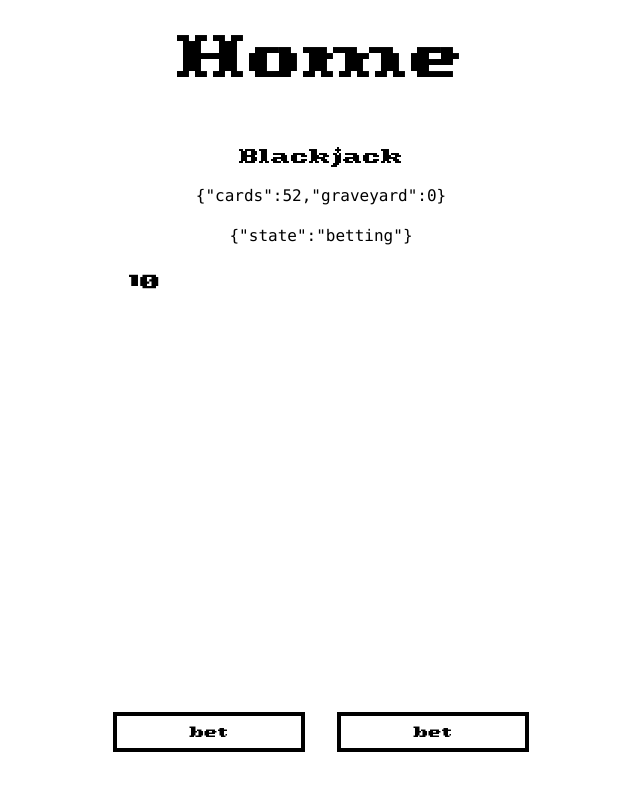
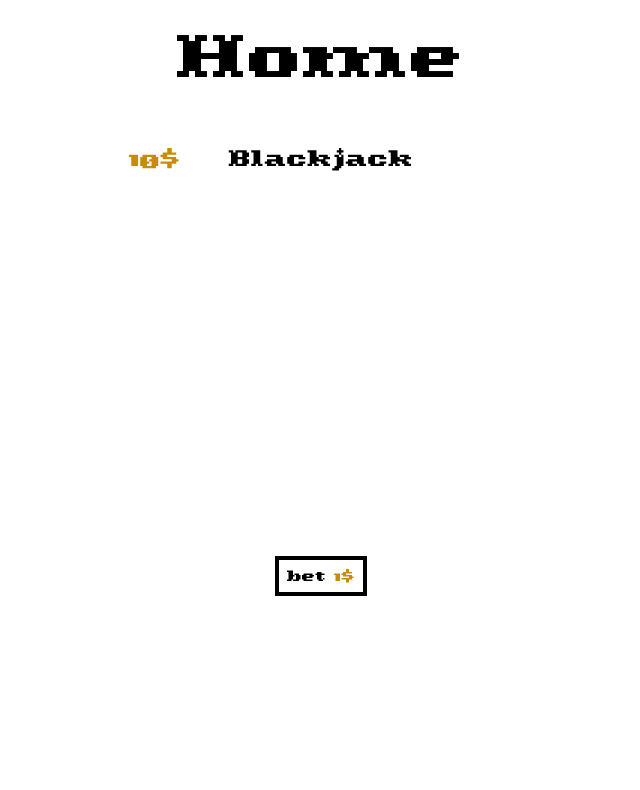
Before and after one commit to Pierniki/thecardslinger, a React (Create React App) app: page / in a window 1280 px wide. Shown: the top 790 px of the page, without its empty margins (319-959 px from the left). Built offline with nearby package versions, Linux system fonts and the light colour scheme.

Commit message:
feat: add spliting, add money display

```diff
--- a/src/components/Blackjack.tsx
+++ b/src/components/Blackjack.tsx
@@ -3,8 +3,9 @@ import { blackjackLoop, getPossibleCardsValue } from 'engine/blackjack'
 import _ from 'lodash'
 import React, { useEffect } from 'react'
 import { useAppDispatch, useAppSelector } from 'state'
-import { act, bet, doubleDown, hit, stand } from 'state/blackjackSlice'
+import { act, bet, doubleDown, hit, split, stand } from 'state/blackjackSlice'
 import { addMoney, removeMoney } from 'state/playerSlice'
+import { MoneyDisplay } from './MoneyDisplay'
 
 interface Props {}
 
@@ -22,9 +23,13 @@ export const Blackjack: React.FC<Props> = (props) => {
   const canDD = (handIdx: number) =>
     canHit(handIdx) &&
     money > blackjack.hands[handIdx].bet &&
-    blackjack.hands[handIdx].cards.length === 1
+    blackjack.hands[handIdx].cards.length === 2
   const showDealerCard =
     blackjack.state === 'dealerTurn' || blackjack.state === 'payout'
+  const canSplit = (handIdx: number) =>
+    canDD(handIdx) &&
+    blackjack.hands[handIdx].cards[0].value ===
+      blackjack.hands[handIdx].cards[1].value
 
   const awardWinnings = (idx: number, val: number) =>
     dispatch(addMoney({ amount: val }))
@@ -39,19 +44,13 @@ export const Blackjack: React.FC<Props> = (props) => {
 
   return (
     <div className="w-full text-center my-16 flex flex-col gap-4 items-center">
-      <p>Blackjack</p>
-      <code>
-        {JSON.stringify({
-          cards: blackjack.deck.cards.length,
-          graveyard: blackjack.deck.graveyard.length,
-        })}
-      </code>
-      <code>{JSON.stringify({ state: blackjack.state })}</code>
-
-      <div className="w-full max-w-sm h-32 flex justify-start gap-8">
-        <h4 className="text-lg">{money}</h4>
+      <div className="w-full max-w-sm  flex justify-center items-start gap-8 relative mb-8">
+        <div className="absolute left-0 ">
+          <MoneyDisplay money={money} />
         </div>
-      <div className="w-full max-w-sm  flex justify-center items-center gap-8 mb-16">
+        <p className="text-lg">Blackjack</p>
+      </div>
+      <div className="w-full max-w-sm  flex justify-center items-center gap-8 mb-8">
         <div className="absolute mr-48">
           {blackjack.dealer.cards.length > 0 && (
             <span
@@ -74,7 +73,8 @@ export const Blackjack: React.FC<Props> = (props) => {
               <div
                 className={`border-2 border-black h-24 w-16 absolute flex items-center justify-center bg-white`}
                 style={{
-                  translate: idx * 30,
+                  transform: card.transform,
+                  right: `-${idx * 75}px`,
                   backgroundColor:
                     showDealerCard || idx === 0 ? '' : 'slategrey',
                 }}
@@ -94,11 +94,11 @@ export const Blackjack: React.FC<Props> = (props) => {
           })}
         </div>
       </div>
-      <div className="w-full flex justify-center items-start gap-8 relative">
+      <div className="w-full flex justify-center items-start gap-44 relative">
         {blackjack.hands.map((hand, idx) => {
           return (
-            <div className="flex flex-col gap-4">
-              <div className="mr-48">
+            <div className="flex flex-col gap-8 items-center mt-16">
+              <div className="absolute top-0">
                 {hand.cards.length > 0 && (
                   <span
                     className="text-4xl"
@@ -110,12 +110,23 @@ export const Blackjack: React.FC<Props> = (props) => {
                   </span>
                 )}
               </div>
-              <div className="block relative h-24 w-16">
+              <div className="relative h-24 w-16 flex items-center">
+                {hand.bet !== 0 && hand.state !== 'bust' && (
+                  <span
+                    className="absolute  text-yellow-600 z-10 text-lg"
+                    style={{ left: '-35px', lineHeight: '40px' }}
+                  >
+                    {`${hand.bet}$`}
+                  </span>
+                )}
                 {hand.cards.map((card, idx) => {
                   return (
                     <div
-                      className={`border-2 border-black h-24 w-16 absolute flex items-center justify-center bg-white`}
-                      style={{ translate: idx * 30 }}
+                      className={`border-2 border-black h-24 w-16 absolute flex items-center justify-center bg-white transform`}
+                      style={{
+                        transform: card.transform,
+                        right: `-${idx * 25}px`,
+                      }}
                     >
                       <span className="absolute left-1 top-1 text-xs">
                         {pipMap[card.pip]}
@@ -133,6 +144,7 @@ export const Blackjack: React.FC<Props> = (props) => {
                   )
                 })}
               </div>
+              <div className="flex flex-col gap-2">
                 {canBet(idx) && (
                   <button
                     className="border-4 p-2 border-black disabled:opacity-50 text-xs"
@@ -142,6 +154,7 @@ export const Blackjack: React.FC<Props> = (props) => {
                     }}
                   >
                     bet
+                    <span className=" text-yellow-600 ml-2">1$</span>
                   </button>
                 )}
                 {canHit(idx) && (
@@ -171,6 +184,18 @@ export const Blackjack: React.FC<Props> = (props) => {
                     DD
                   </button>
                 )}
+                {canSplit(idx) && (
+                  <button
+                    className="border-4 p-2 border-black  disabled:opacity-50 text-xs"
+                    onClick={() => {
+                      dispatch(split({ handIdx: idx }))
+                      dispatch(removeMoney({ amount: 1 }))
+                    }}
+                  >
+                    Split
+                  </button>
+                )}
+              </div>
             </div>
           )
         })}
--- /dev/null
+++ b/src/components/MoneyDisplay.tsx
@@ -0,0 +1,37 @@
+/* eslint-disable react-hooks/exhaustive-deps */
+import _ from 'lodash'
+import React, { useEffect, useState } from 'react'
+
+interface Props {
+  money: number
+}
+
+export const MoneyDisplay: React.FC<Props> = ({ money }) => {
+  const [prevValue, setPrevValue] = useState<number>(money)
+
+  const [changeBatch, setChangeBatch] = useState<number[]>([])
+
+  useEffect(() => {
+    const changeAmount = money - prevValue
+    if (changeAmount === 0) return
+    setChangeBatch((batch) => [...batch, changeAmount])
+    const timer = setTimeout(() => {
+      setPrevValue(money)
+      setChangeBatch([])
+    }, 2000)
+    return () => clearTimeout(timer)
+  }, [money])
+
+  const changeSum = _.sum(changeBatch)
+
+  return (
+    <div className="flex flex-col justify-start items-start">
+      <h4 className="text-lg text-yellow-600">{`${prevValue}$`}</h4>
+      {changeBatch.length > 0 && (
+        <h6 className={changeSum > 0 ? 'text-green-600' : 'text-red-600'}>{`${
+          changeSum > 0 ? '+' : ''
+        } ${_.sum(changeBatch)}$`}</h6>
+      )}
+    </div>
+  )
+}
--- a/src/engine/blackjack/actions.ts
+++ b/src/engine/blackjack/actions.ts
@@ -1,7 +1,7 @@
-import { Card, shuffleDeck } from 'engine/common'
+import { Card, drawCards, shuffleDeck } from 'engine/common'
 import _ from 'lodash'
 import { Blackjack } from './blackjack'
-import { getPossibleCardsValue } from './utility'
+import { createNewHand, getPossibleCardsValue } from './utility'
 
 export const hitAction = (
   old: Blackjack,
@@ -51,3 +51,22 @@ export const doubleDownAction = (
   afterHit.hands[handIdx].state = 'standing'
   return afterHit
 }
+
+export const splitAction = (
+  old: Blackjack,
+  action: { payload: { handIdx: number } },
+) => {
+  const handIdx = action.payload.handIdx
+  const state = _.cloneDeep(old)
+
+  const newHand = createNewHand(state.hands[handIdx].bet, 'split')
+  newHand.cards.push(state.hands[handIdx].cards.pop() as Card)
+  const draw = drawCards(state.deck, 2)
+  state.deck = draw.deck
+
+  state.hands[handIdx].cards.push(draw.cards.pop() as Card)
+  newHand.cards.push(draw.cards.pop() as Card)
+  state.hands = [...state.hands, newHand]
+
+  return state
+}
--- a/src/engine/blackjack/blackjack.ts
+++ b/src/engine/blackjack/blackjack.ts
@@ -1,6 +1,10 @@
-import { Card, Deck, shuffleDeck } from 'engine/common'
+import { Card, Deck, drawCards, shuffleDeck } from 'engine/common'
 import _ from 'lodash'
-import { createNewHand, getPossibleCardsValue } from './utility'
+import {
+  createNewHand,
+  getActualCardsValue,
+  getPossibleCardsValue,
+} from './utility'
 
 export interface Blackjack {
   state: PossibleBlackjackStates
@@ -18,6 +22,7 @@ export interface Hand {
   bet: number
   state: PossibleHandStates
   cards: Card[]
+  type: 'main' | 'split'
 }
 
 export type PossibleBlackjackStates =
@@ -65,7 +70,9 @@ export const prepareForBets = (state: Blackjack): Blackjack => ({
       ...state.dealer.cards,
     ],
   },
-  hands: state.hands.map(() => createNewHand(0)),
+  hands: state.hands
+    .filter((hand) => hand.type === 'main')
+    .map(() => createNewHand(0)),
   dealer: { cards: [], state: 'waiting' },
   state: 'betting',
 })
@@ -79,17 +86,34 @@ export const deal = (old: Blackjack): Blackjack => {
     ...state.dealer.cards,
   ]
 
-  if (state.deck.cards.length <= 0) state.deck = shuffleDeck(state.deck)
-  state.dealer.cards = [state.deck.cards.pop() as Card]
-  if (state.deck.cards.length <= 0) state.deck = shuffleDeck(state.deck)
-  state.dealer.cards = [...state.dealer.cards, state.deck.cards.pop() as Card]
+  const draw = drawCards(state.deck, 2)
+  state.dealer.cards = draw.cards
+  state.deck = draw.deck
 
   const newHands = state.hands.map((hand) => {
-    if (state.deck.cards.length <= 0) state.deck = shuffleDeck(state.deck)
-    const topCard = state.deck.cards.pop() as Card
-    return { ...hand, cards: [topCard] }
+    const draw = drawCards(state.deck, 2)
+    state.deck = draw.deck
+    return { ...hand, cards: draw.cards }
   })
   state.hands = newHands
 
   return state
 }
+
+export const calculateWinnings = (hand: Hand, dealer: Dealer) => {
+  const handValue = getActualCardsValue(hand.cards)
+  const dealerValue = getActualCardsValue(dealer.cards)
+
+  const dealerBustWin = dealer.state === 'bust' && hand.state !== 'bust'
+  const handWin =
+    dealer.state === 'standing' &&
+    hand.state === 'standing' &&
+    handValue > dealerValue
+  const isWin = dealerBustWin || handWin
+  const isDraw = hand.state === 'standing' && handValue === dealerValue
+  const isBlackjack = handValue === 21
+
+  if (isDraw) return hand.bet
+  if (!isWin) return 0
+  return hand.bet + hand.bet * (isBlackjack ? 1.5 : 1)
+}
--- a/src/engine/blackjack/utility.ts
+++ b/src/engine/blackjack/utility.ts
@@ -47,8 +47,9 @@ const generateBinaryVariations = (n: number) =>
     i.toString(2).padStart(n, '0'),
   )
 
-export const createNewHand = (bet: number): Hand => ({
+export const createNewHand = (bet: number, type?: 'main' | 'split'): Hand => ({
   bet,
   state: 'playing',
   cards: [],
+  type: type ?? 'main',
 })
--- a/src/engine/common/card/card.ts
+++ b/src/engine/common/card/card.ts
@@ -3,6 +3,7 @@ import { FACES, Pip, Value } from './consts'
 export interface Card {
   pip: Pip
   value: Value
+  transform?: string
 }
 
 export const isFaceCard = (card: Card) => FACES.includes(card.value as any)
--- a/src/engine/common/deck/deck.ts
+++ b/src/engine/common/deck/deck.ts
@@ -1,5 +1,6 @@
 import { Card, PIPS, VALUES } from '../card'
 import _ from 'lodash'
+import { generateDeviationTransform } from 'utility'
 
 export interface Deck {
   cards: Card[]
@@ -7,7 +8,13 @@ export interface Deck {
 }
 
 export const createNewDeck = (): Deck => ({
-  cards: PIPS.flatMap((pip) => VALUES.map((value) => ({ pip, value }))),
+  cards: PIPS.flatMap((pip) =>
+    VALUES.map((value) => ({
+      pip,
+      value,
+      transform: generateDeviationTransform(),
+    })),
+  ),
   graveyard: [],
 })
 
@@ -15,3 +22,13 @@ export const shuffleDeck = (deck: Deck): Deck => ({
   cards: _.shuffle([...deck.cards, ...deck.graveyard]),
   graveyard: [],
 })
+
+export const drawCards = (deck: Deck, amount: number) => {
+  const cards: Card[] = []
+  var newDeck = _.cloneDeep(deck)
+  Array.from(Array(amount)).forEach(() => {
+    if (newDeck.cards.length <= 0) newDeck = shuffleDeck(newDeck)
+    cards.push(newDeck.cards.pop() as Card)
+  })
+  return { cards: cards, deck: newDeck }
+}
--- a/src/state/blackjackSlice.ts
+++ b/src/state/blackjackSlice.ts
@@ -5,6 +5,7 @@ import {
   createNewHand,
   doubleDownAction,
   hitAction,
+  splitAction,
   standAction,
 } from 'engine/blackjack'
 import { createNewDeck, shuffleDeck } from 'engine/common'
@@ -13,7 +14,7 @@ const initialState: Blackjack = {
   state: 'betting',
   deck: shuffleDeck(createNewDeck()),
   dealer: { cards: [], state: 'waiting' },
-  hands: [createNewHand(0), createNewHand(0)],
+  hands: [createNewHand(0)],
 }
 
 export const blackjackSlice = createSlice({
@@ -24,6 +25,7 @@ export const blackjackSlice = createSlice({
     hit: hitAction,
     stand: standAction,
     doubleDown: doubleDownAction,
+    split: splitAction,
     act: (
       blackjack: Blackjack,
       action: { payload: { blackjack: Blackjack } },
@@ -31,5 +33,12 @@ export const blackjackSlice = createSlice({
   },
 })
 
-export const { bet, hit, stand, act, doubleDown } = blackjackSlice.actions
+export const {
+  bet,
+  hit,
+  stand,
+  act,
+  doubleDown,
+  split,
+} = blackjackSlice.actions
 export default blackjackSlice.reducer
```
Also changed, not shown: src/engine/blackjack/loop.ts (+6 -20 lines), src/utility/index.ts (+9 -0 lines). Lines whose indentation alone changed are shown as unchanged.
